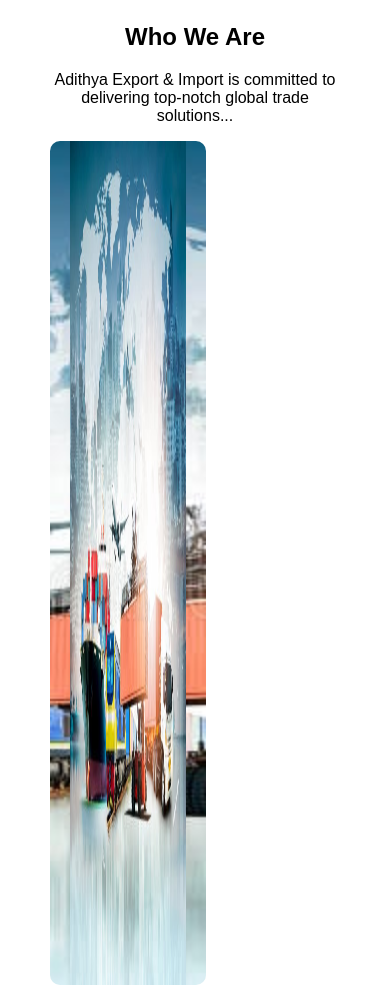
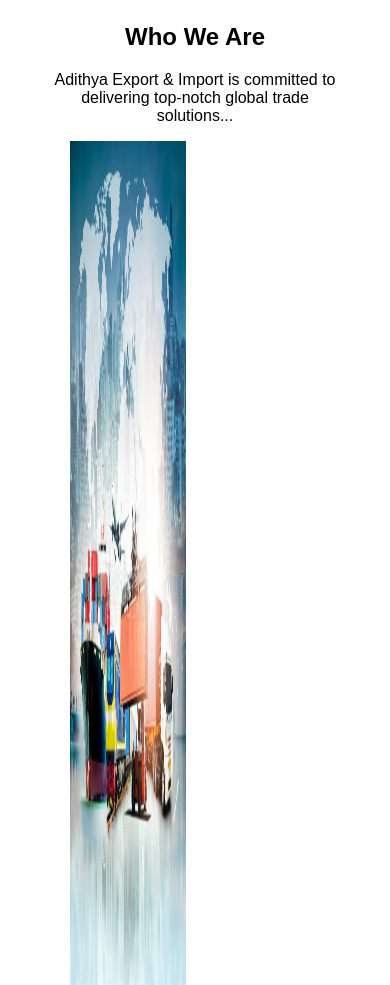
Before and after one commit to NELLITHARUN/Adithyaram2244.github.io, a plain HTML site: page index.html in a window 390 px wide. Shown: the part 993-1978 px from the top of the page. Drawn offline with Linux system fonts and the light colour scheme.

Commit message:
updated css

```diff
--- a/styles.css
+++ b/styles.css
@@ -126,7 +126,7 @@ body {
         align-items: center;
         text-align: center;
         padding: 0 20px;
-        background: url('About.jpeg') no-repeat center center/cover;
+       /* background: url('About.jpeg') no-repeat center center/cover; */
         color: white;
     }
 }
```
